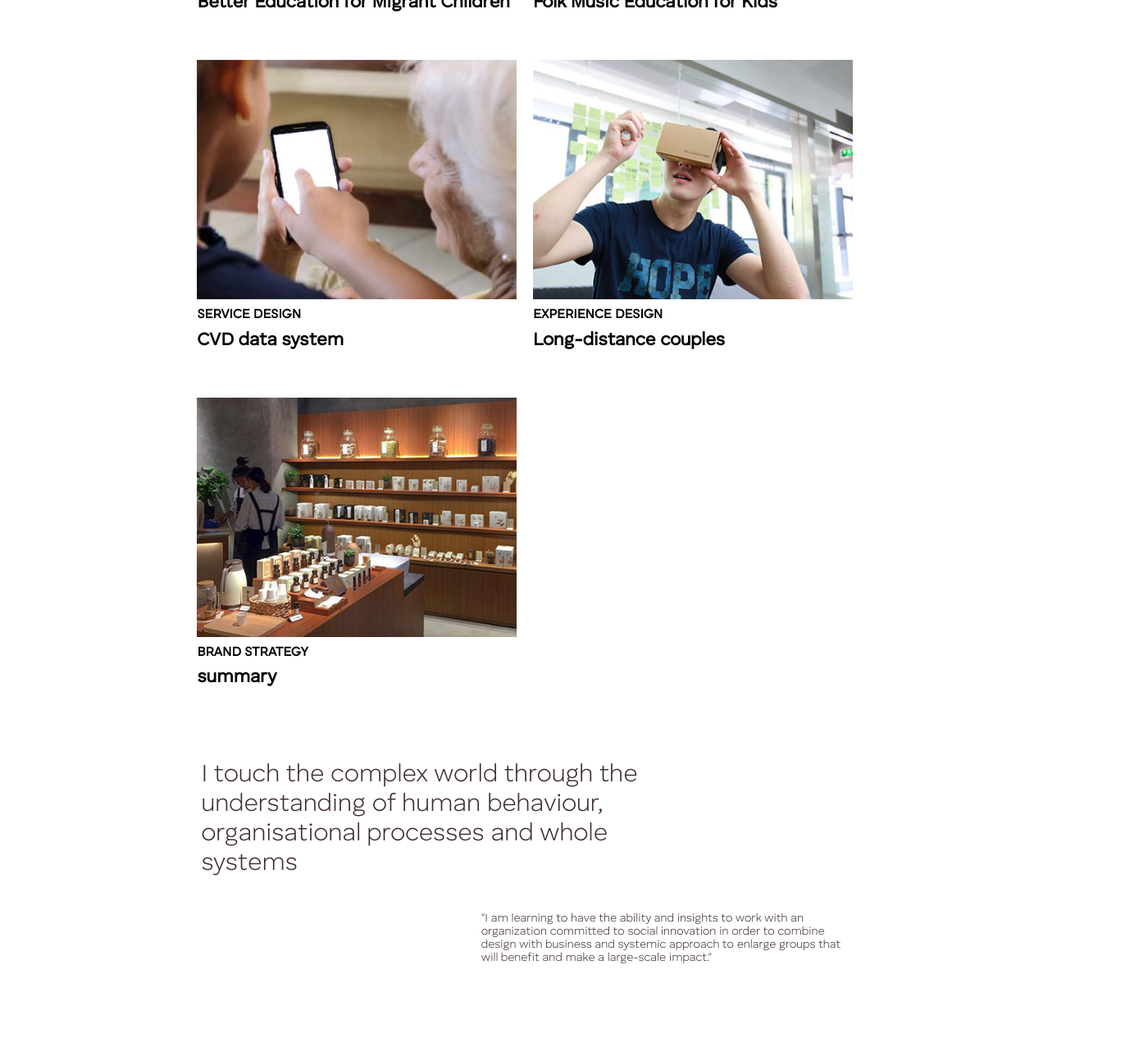
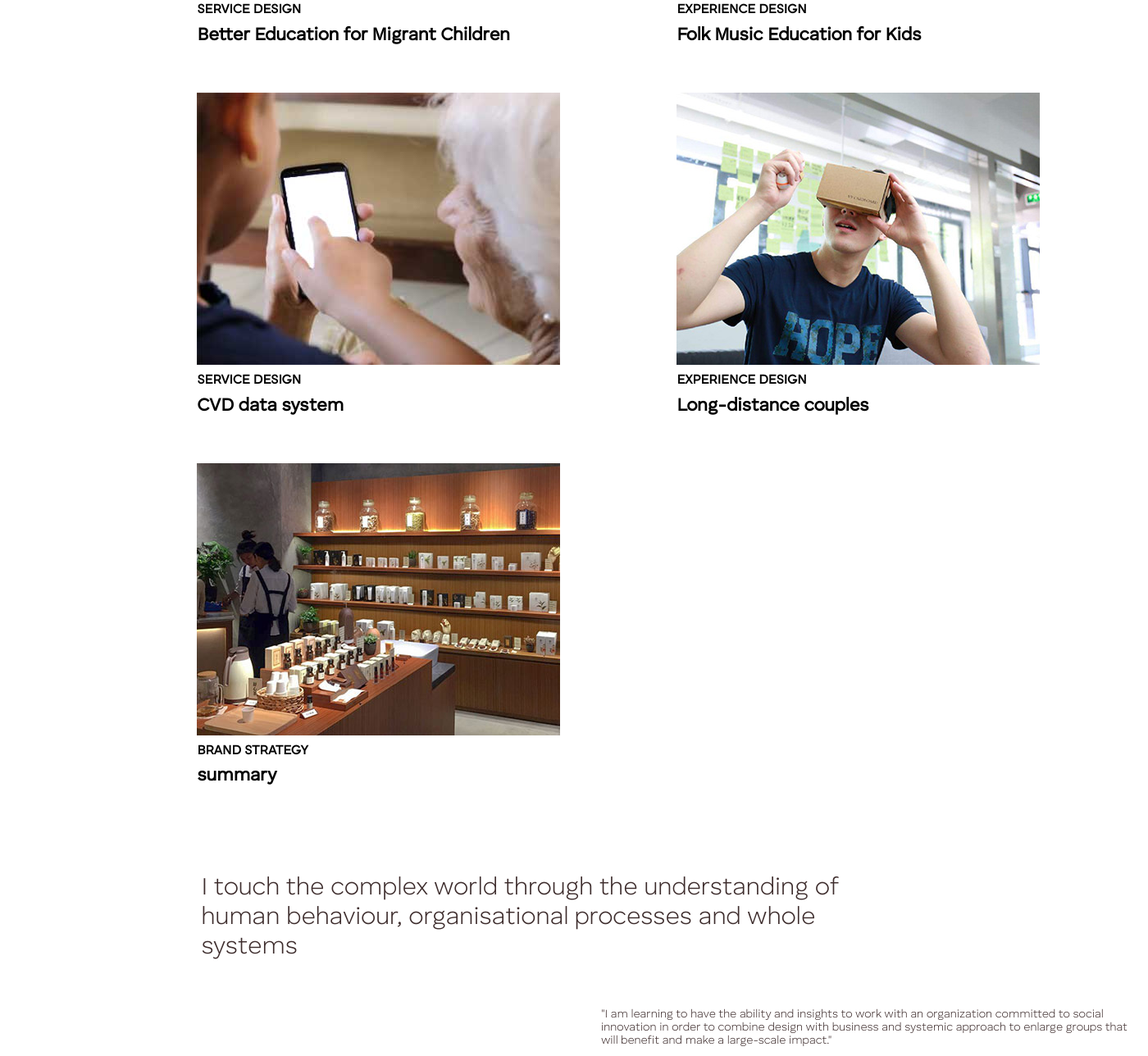
Before and after one commit to Hangie921/tammy, a plain HTML site: page index.html in a window 1280 px wide. Shown: the part 1051-2339 px from the top of the page at 82% size, 1400 px wide, since content can reach past the window. Drawn offline with nearby package versions, Linux system fonts and the light colour scheme.

Commit message:
fix caption bug, use .container to avoid over size

```diff
--- a/css/index.css
+++ b/css/index.css
@@ -343,6 +343,11 @@
   margin: 0 auto;
 }
 
+#portfolio .portfolio-link-group {
+  padding-left: 0;
+  padding-right: 0;
+}
+
 #portfolio .portfolio-item .portfolio-link .caption {
   position: absolute;
   width: 100%;
@@ -352,6 +357,7 @@
   -webkit-transition: all ease .5s;
   -moz-transition: all ease .5s;
   transition: all ease .5s;
+  max-width: 443px;
 }
 
 #portfolio .portfolio-item .portfolio-link .caption:hover {
--- a/css/responsive.css
+++ b/css/responsive.css
@@ -27,6 +27,15 @@ h4 16px
 h5 14px
 h6 12px
 p  12px */
+
+@media screen and (min-width: 1441px) {
+  #portfolio .portfolio-link-group {
+    padding-left: 14%;
+    padding-right: 14%;
+    display:block;
+  }
+
+}
 
 @media screen and (max-width: 1440px) {
   #header .header-content {
--- a/index.html
+++ b/index.html
@@ -83,10 +83,11 @@
 
   <!-- portfolio grid section -->
   <section id="portfolio" class="full_section portfolio">
-    <div class="container-fluid">
+    <div class="container">
       <div class="row">
         <!-- proj1-->
         <div class="col-sm-6 portfolio-item">
+          <div class="portfolio-link-group">
             <a href="proj1.html" class="portfolio-link">
               <div class="caption">
                 <div class="caption-content">
@@ -96,13 +97,17 @@
               </div>
               <img src="images/index/work1_rainbover.jpg" class="img-responsive" alt="proj1">
             </a>
+          </div>
+          <div class="portfolio-link-group">
             <a href="proj1.html">
               <h6>Service Design</h6>
               <h4>Better Education for Migrant Children</h4>
             </a>
           </div>
+        </div>
         <!-- proj2-->
         <div class="col-sm-6 portfolio-item">
+          <div class="portfolio-link-group">
             <a href="proj2.html" class="portfolio-link">
               <div class="caption">
                 <div class="caption-content">
@@ -111,13 +116,17 @@
               </div>
               <img src="images/index/work2_keke.jpg" class="img-responsive" alt="">
             </a>
+          </div>
+          <div class="portfolio-link-group">
             <a href="proj1.html">
               <h6>Experience design</h6>
               <h4>Folk Music Education for Kids </h4>
             </a>
           </div>
+        </div>
         <!-- proj3-->
         <div class="col-sm-6 portfolio-item">
+          <div class="portfolio-link-group">
             <a href="proj3.html" class="portfolio-link">
               <div class="caption">
                 <div class="caption-content">
@@ -127,13 +136,17 @@
               </div>
               <img src="images/index/work3_decord.jpg" class="img-responsive" alt="">
             </a>
+          </div>
+          <div class="portfolio-link-group">
             <a href="proj1.html">
               <h6>Service Design</h6>
               <h4>CVD data system </h4>
             </a>
           </div>
+        </div>
         <!-- proj4-->
         <div class="col-sm-6 portfolio-item">
+          <div class="portfolio-link-group">
             <a href="proj4.html" class="portfolio-link">
               <div class="caption">
                 <div class="caption-content">
@@ -143,13 +156,17 @@
               </div>
               <img src="images/index/work4_littleworld.jpg" class="img-responsive" alt="">
             </a>
+          </div>
+          <div class="portfolio-link-group">
             <a href="proj1.html">
               <h6>Experience design</h6>
               <h4>Long-distance couples</h4>
             </a>
           </div>
+        </div>
         <!-- proj5-->
         <div class="col-sm-6 portfolio-item">
+          <div class="portfolio-link-group">
             <a href="proj5.html" class="portfolio-link">
               <div class="caption">
                 <div class="caption-content">
@@ -159,33 +176,21 @@
               </div>
               <img src="images/index/work5_ayuan.jpg" class="img-responsive" alt="proj5">
             </a>
+          </div>
+          <div class="portfolio-link-group">
             <a href="proj1.html">
               <h6>Brand Strategy</h6>
               <h4>summary</h4>
             </a>
           </div>
-        <!-- proj6-->
-<!--         <div class="col-sm-6 portfolio-item">
-          <a href="proj6.html" class="portfolio-link">
-            <div class="caption">
-              <div class="caption-content">
-                <h3>czarna kawka</h3>
-                <h2>2017/6-9</h2></div>
         </div>
-            <img src="images/index/work-6.jpg" class="img-responsive" alt="proj6">
-          </a>
-          <a href="proj6.html">
-            <h6>name6</h6>
-            <h4>summary</h4>
-          </a>
-        </div> -->
       </div>
     </div>
   </section>
   <!-------- end of portfolio grid section -------->
   <!-- About Section -->
   <section id="about" class="full_section about">
-    <div class="container-fluid">
+    <div class="container">
       <div class="row">
         <div class="slogan1 col-sm-9">
           <p>
@@ -203,7 +208,7 @@
   <!-------- end of About Section -------->
 
   <section id="resume" class="full_section resume">
-    <div class="container-fluid">
+    <div class="container">
         <div class="resume_group">
           <div class="row bottom_space-md">
             <div class="col-sm-4">
```
Also changed, not shown: proj1.html (+6 -6 lines). Lines whose indentation alone changed are shown as unchanged.
